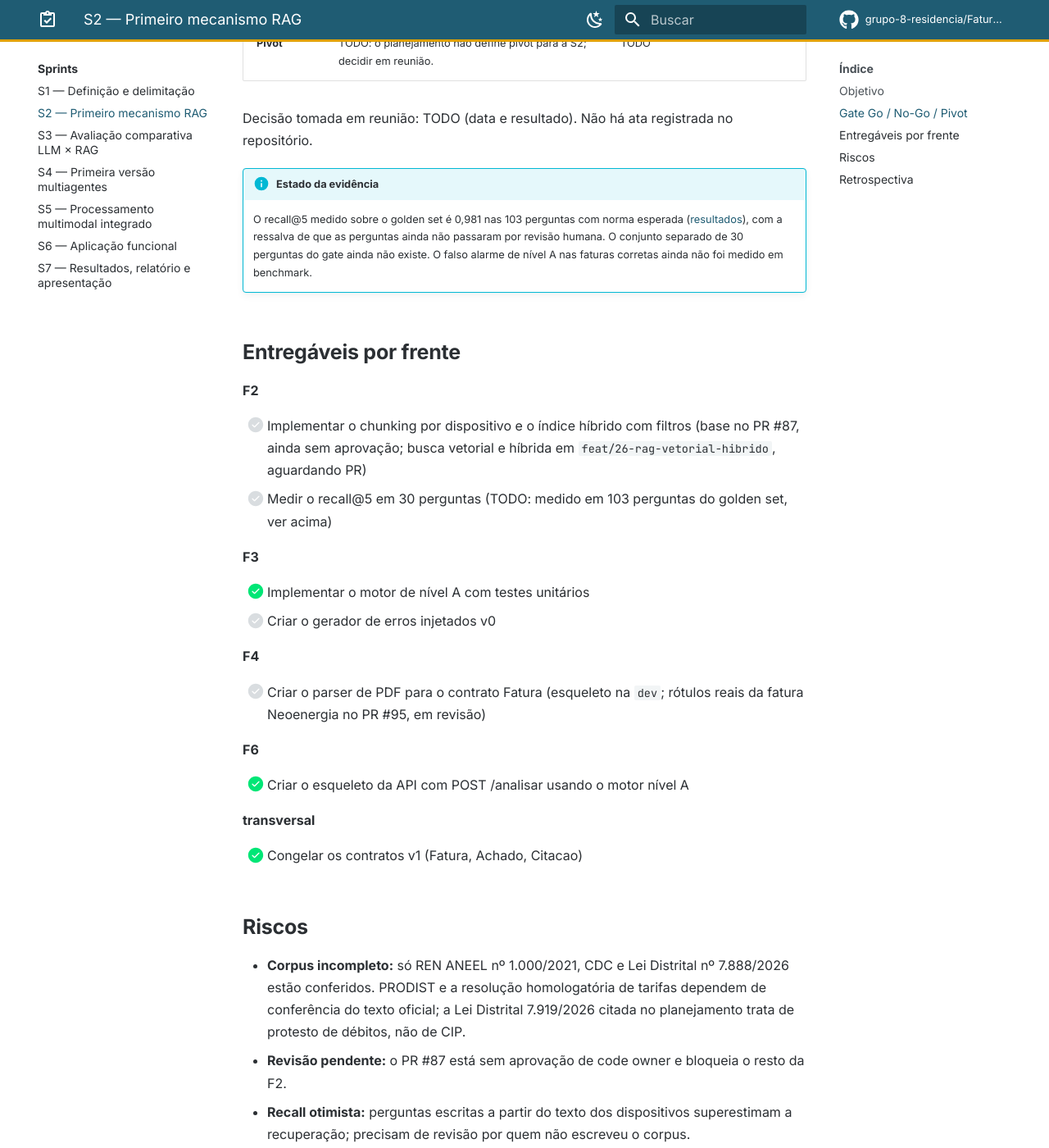
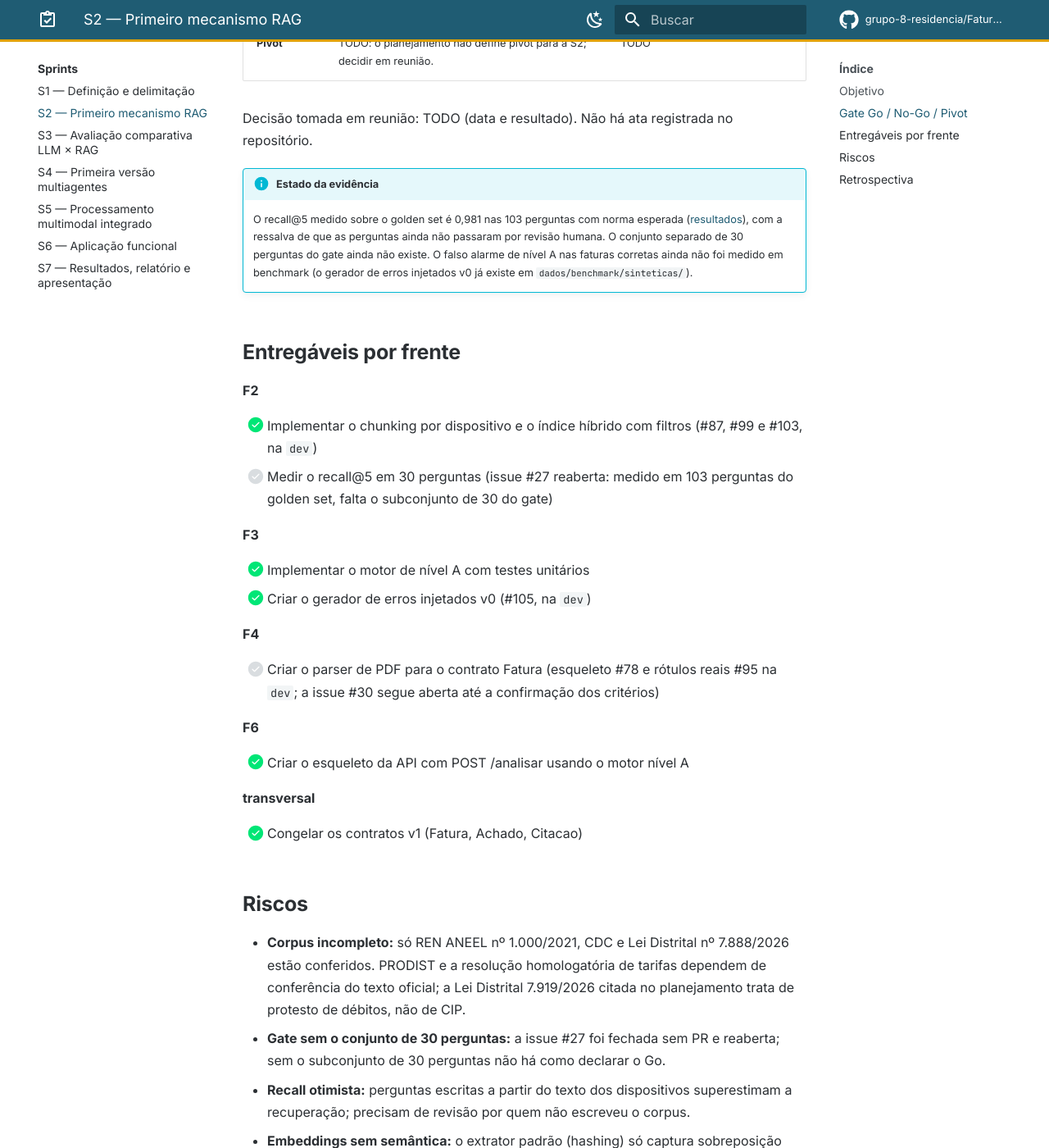
Before and after one commit to grupo-8-residencia/Fatura-Aberta, an MkDocs documentation site: the page built from docs/sprints/s2.md, in a window 1280 px wide and 1400 px high, scrolled down 948 px. Shown: the whole window at 82% size. Built offline with MkDocs 1.6.1 and Material for MkDocs 9.7.7, drawn with Linux system fonts in a browser that asks for light colours; plug-ins that fetch from the network failed and are left out; comment, search, counter and statistics services are not loaded; some of the changed text lies outside the part shown.

Commit message:
docs(sprint): fecha o estado da S2 e adiciona seis issues ao backlog
- s2.md: marca o que entrou na dev (índice híbrido, gerador de erros) e registra a #27 reaberta
- issues.yaml: S3-05 a S3-08 (LLM do experimento, PRODIST e REH, abstenção, constantes do motor)
  e S4-05 e S4-06 (embedder pt-BR, PDFs de normas em texto)

Co-Authored-By: Claude Sonnet 5.5 <noreply@anthropic.com>

```diff
--- a/docs/sprints/s2.md
+++ b/docs/sprints/s2.md
@@ -23,23 +23,23 @@ Entregar o primeiro mecanismo RAG, que recupera dispositivos normativos vigentes
 Decisão tomada em reunião: TODO (data e resultado). Não há ata registrada no repositório.
 
 !!! info "Estado da evidência"
-    O recall@5 medido sobre o golden set é 0,981 nas 103 perguntas com norma esperada ([resultados](../avaliacao/resultados.md)), com a ressalva de que as perguntas ainda não passaram por revisão humana. O conjunto separado de 30 perguntas do gate ainda não existe. O falso alarme de nível A nas faturas corretas ainda não foi medido em benchmark.
+    O recall@5 medido sobre o golden set é 0,981 nas 103 perguntas com norma esperada ([resultados](../avaliacao/resultados.md)), com a ressalva de que as perguntas ainda não passaram por revisão humana. O conjunto separado de 30 perguntas do gate ainda não existe. O falso alarme de nível A nas faturas corretas ainda não foi medido em benchmark (o gerador de erros injetados v0 já existe em `dados/benchmark/sinteticas/`).
 
 ## Entregáveis por frente
 
 **F2**
 
-- [ ] Implementar o chunking por dispositivo e o índice híbrido com filtros (base no PR #87, ainda sem aprovação; busca vetorial e híbrida em `feat/26-rag-vetorial-hibrido`, aguardando PR)
-- [ ] Medir o recall@5 em 30 perguntas (TODO: medido em 103 perguntas do golden set, ver acima)
+- [x] Implementar o chunking por dispositivo e o índice híbrido com filtros (#87, #99 e #103, na `dev`)
+- [ ] Medir o recall@5 em 30 perguntas (issue #27 reaberta: medido em 103 perguntas do golden set, falta o subconjunto de 30 do gate)
 
 **F3**
 
 - [x] Implementar o motor de nível A com testes unitários
-- [ ] Criar o gerador de erros injetados v0
+- [x] Criar o gerador de erros injetados v0 (#105, na `dev`)
 
 **F4**
 
-- [ ] Criar o parser de PDF para o contrato Fatura (esqueleto na `dev`; rótulos reais da fatura Neoenergia no PR #95, em revisão)
+- [ ] Criar o parser de PDF para o contrato Fatura (esqueleto #78 e rótulos reais #95 na `dev`; a issue #30 segue aberta até a confirmação dos critérios)
 
 **F6**
 
@@ -52,10 +52,10 @@ Decisão tomada em reunião: TODO (data e resultado). Não há ata registrada no
 ## Riscos
 
 - **Corpus incompleto:** só REN ANEEL nº 1.000/2021, CDC e Lei Distrital nº 7.888/2026 estão conferidos. PRODIST e a resolução homologatória de tarifas dependem de conferência do texto oficial; a Lei Distrital 7.919/2026 citada no planejamento trata de protesto de débitos, não de CIP.
-- **Revisão pendente:** o PR #87 está sem aprovação de code owner e bloqueia o resto da F2.
+- **Gate sem o conjunto de 30 perguntas:** a issue #27 foi fechada sem PR e reaberta; sem o subconjunto de 30 perguntas não há como declarar o Go.
 - **Recall otimista:** perguntas escritas a partir do texto dos dispositivos superestimam a recuperação; precisam de revisão por quem não escreveu o corpus.
 - **Embeddings sem semântica:** o extrator padrão (hashing) só captura sobreposição lexical. Mitigação: protocolo `Embedder` pronto para um modelo pt-BR, a medir na S3.
-- **Consentimento das faturas reais:** o vínculo individual dos termos ainda está `A verificar` no PR #90; a F4 não processa nenhuma fatura antes disso.
+- **Consentimento das faturas reais:** o vínculo individual dos termos ainda está `A verificar` em `docs/produto/coleta-faturas.md`; a F4 não processa nenhuma fatura antes disso.
 
 ## Retrospectiva
 
```
Also changed, not shown: 1 other file.
